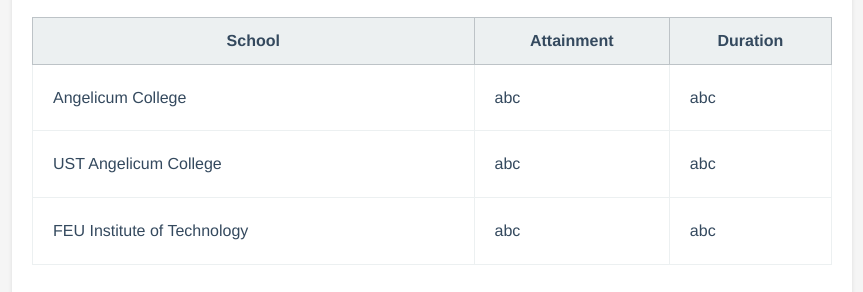
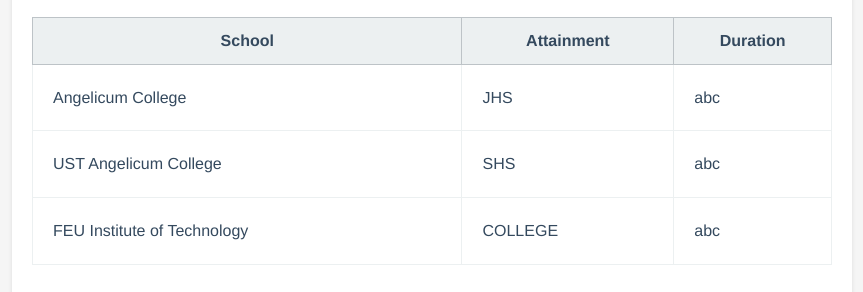
Before and after one commit to Darepen/WD-Seatwork2, a plain HTML site: page index.html in a window 1280 px wide. Shown: the part 476-768 px from the top of the page, without its empty margins (208-1071 px from the left). Drawn offline with Linux system fonts and the light colour scheme.

Commit message:
Changes in index 10:55am

```diff
--- a/index.html
+++ b/index.html
@@ -50,19 +50,19 @@
 					<!-- edit this/ row-wise-->
 					<tr>
 						<td>Angelicum College</td>
-						<td>abc</td>
+						<td>JHS</td>
 						<td>abc</td>
 					</tr>
 
 					<tr> <!-- row2 -->
 						<td>UST Angelicum College</td>
-						<td>abc</td>
+						<td>SHS</td>
 						<td>abc</td>
 					</tr>
 
 					<tr> <!-- row3 -->
 						<td>FEU Institute of Technology</td>
-						<td>abc</td>
+						<td>COLLEGE</td>
 						<td>abc</td>
 					</tr>
 
```
